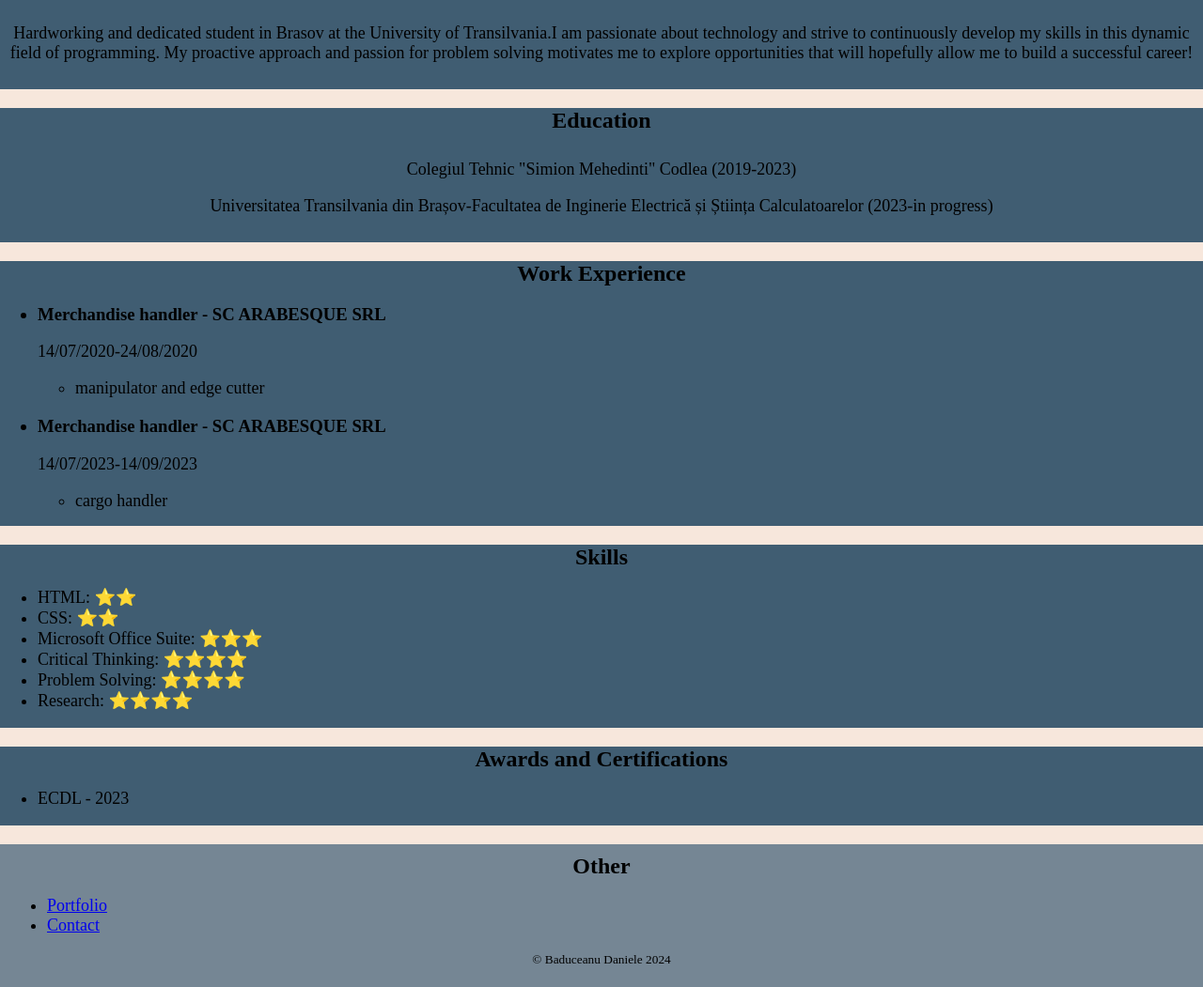
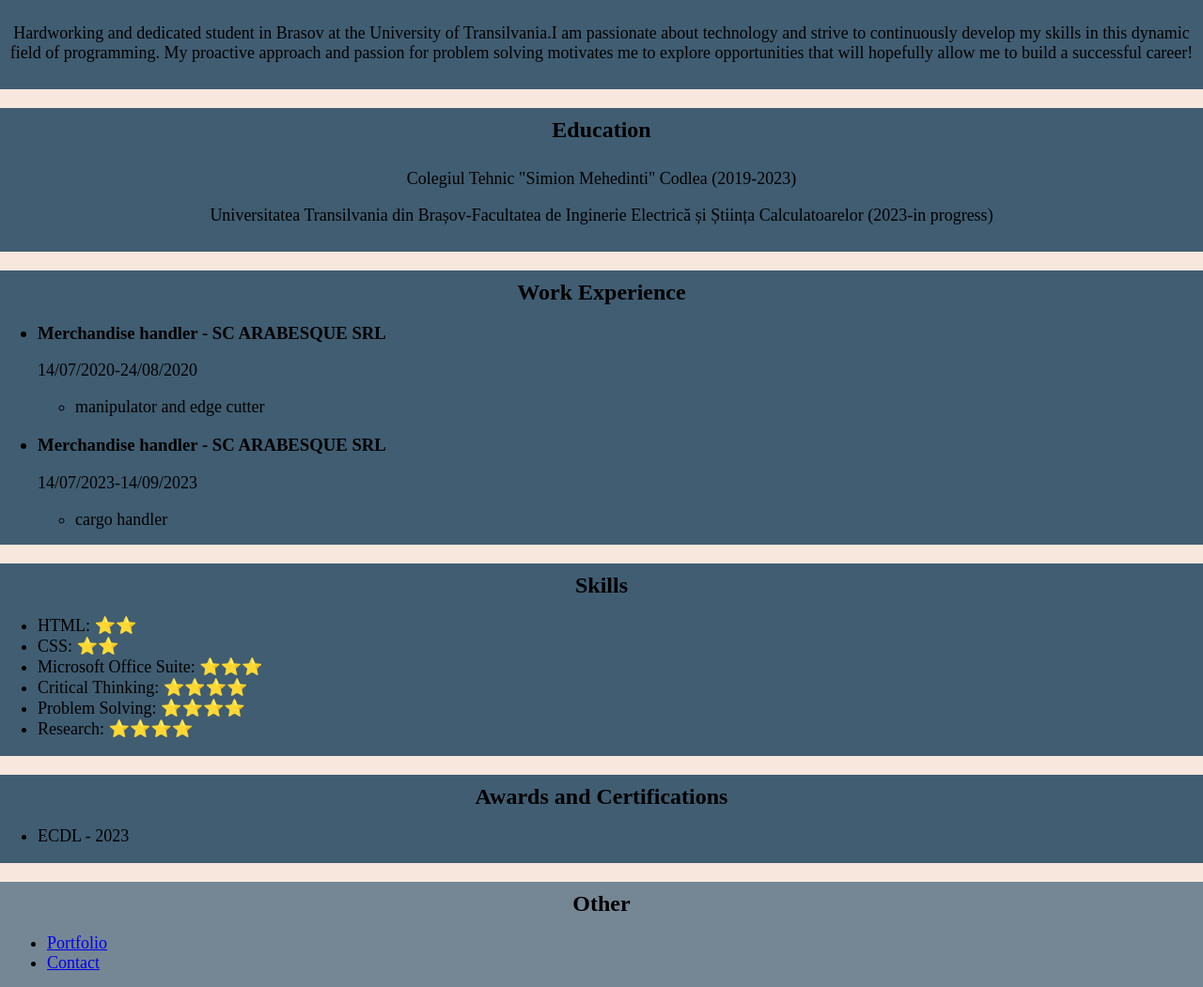
Before and after one commit to dannybadu2004/My-resume, a plain HTML site: page index.html in a window 1280 px wide. Shown: the part 424-1475 px from the top of the page at 94% size. Drawn offline with Linux system fonts and the light colour scheme.

Commit message:
Update index.html

```diff
--- a/index.html
+++ b/index.html
@@ -22,7 +22,7 @@
       </p>
     </div>
     <hr />
-    <h2>Education</h2>
+    <h2 style="padding-top: 10px;">Education</h2>
     <div class="info">
       <p style="font-size: large;">Colegiul Tehnic "Simion Mehedinti" Codlea (2019-2023)</p>
 
@@ -32,7 +32,7 @@
       </p>
     </div>
     <hr />
-    <h2>Work Experience</h2>
+    <h2 style="padding-top: 10px;">Work Experience</h2>
     <h3>
       <ul>
         <li>Merchandise handler - SC ARABESQUE SRL</li>
@@ -56,7 +56,7 @@
       </ul>
     </ul>
     <hr />
-    <h2>Skills</h2>
+    <h2 style="padding-top: 10px;">Skills</h2>
     <ul style="font-size: large;">
       <li>HTML: ⭐️⭐️</li>
       <li>CSS: ⭐️⭐️</li>
@@ -66,7 +66,7 @@
       <li>Research: ⭐️⭐️⭐️⭐️</li>
     </ul>
     <hr />
-    <h2>Awards and Certifications</h2>
+    <h2 style="padding-top: 10px;">Awards and Certifications</h2>
     <ul style="font-size: large;">
       <li>ECDL - 2023</li>
     </ul>
```
